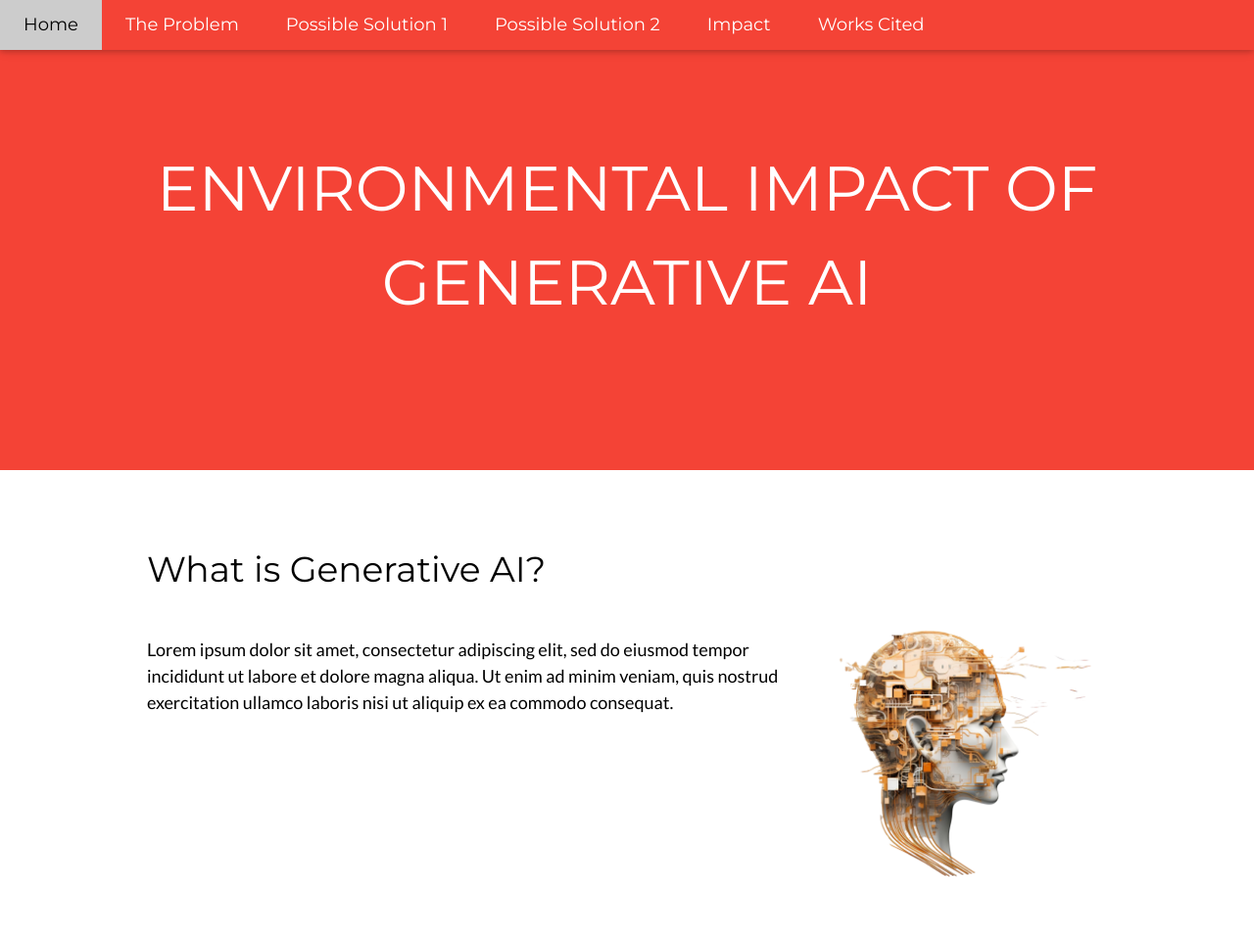
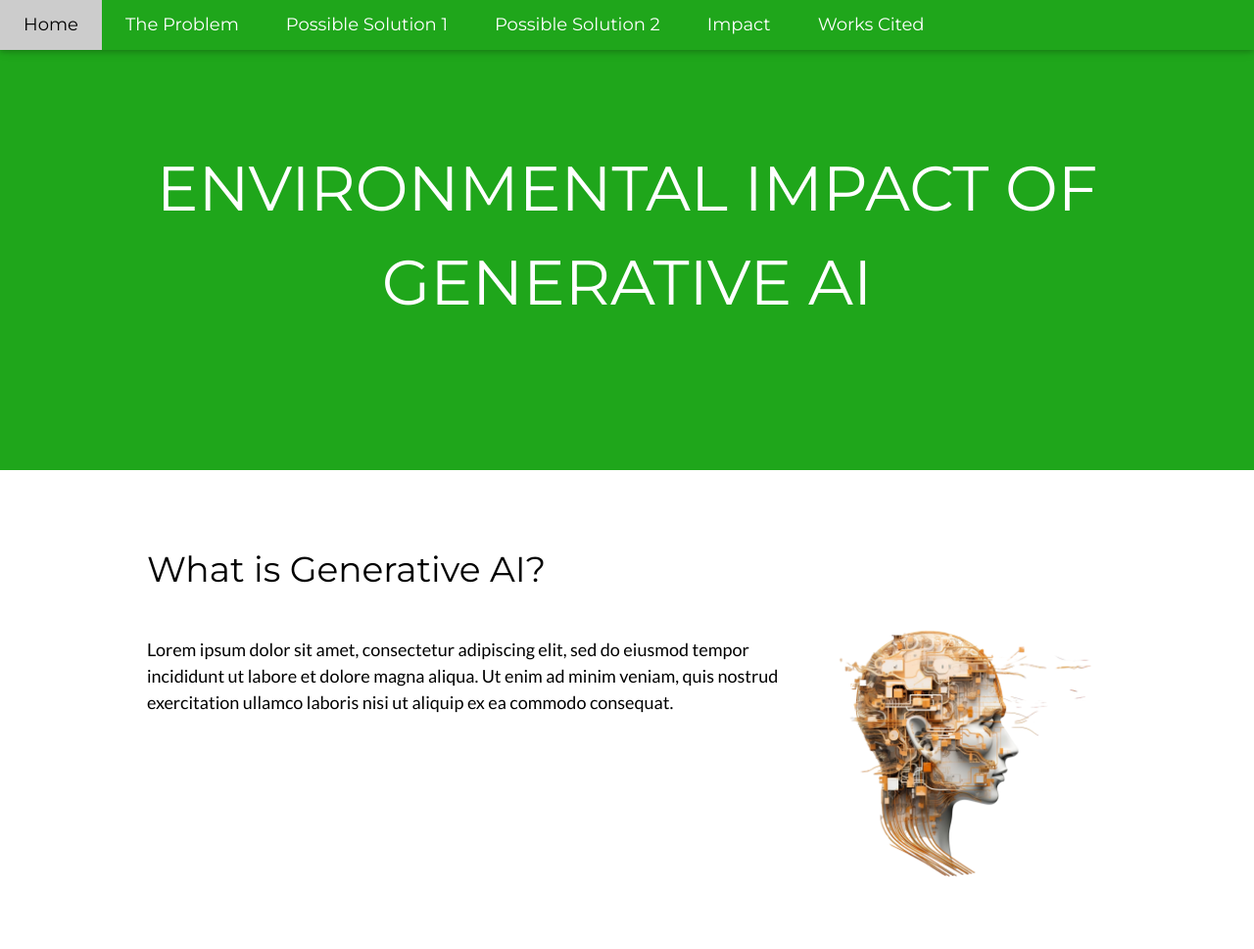
Before and after one commit to RyeStrand/EnvImpactAI, a plain HTML site: page index.html in a window 1280 px wide. Shown: the top 969 px of the page at 98% size. Drawn offline with Linux system fonts and the light colour scheme.

Commit message:
color change

```diff
--- a/index.css
+++ b/index.css
@@ -132,7 +132,7 @@ hr{border:0;border-top:1px solid #eee;margin:20px 0}
 .w3-transparent,.w3-hover-none:hover{background-color:transparent!important}
 .w3-hover-none:hover{box-shadow:none!important}
 /* Colors */
-.primary{color:#fff!important;background-color:#f44336!important}
+.primary{color:#fff!important;background-color:#1fa61b!important}
 .w3-black{color:#fff!important;background-color:#000!important}
 .w3-light-grey{color:#000!important;background-color:#f1f1f1!important}
 .w3-white,.w3-hover-white:hover{color:#000!important;background-color:#fff!important}
```
